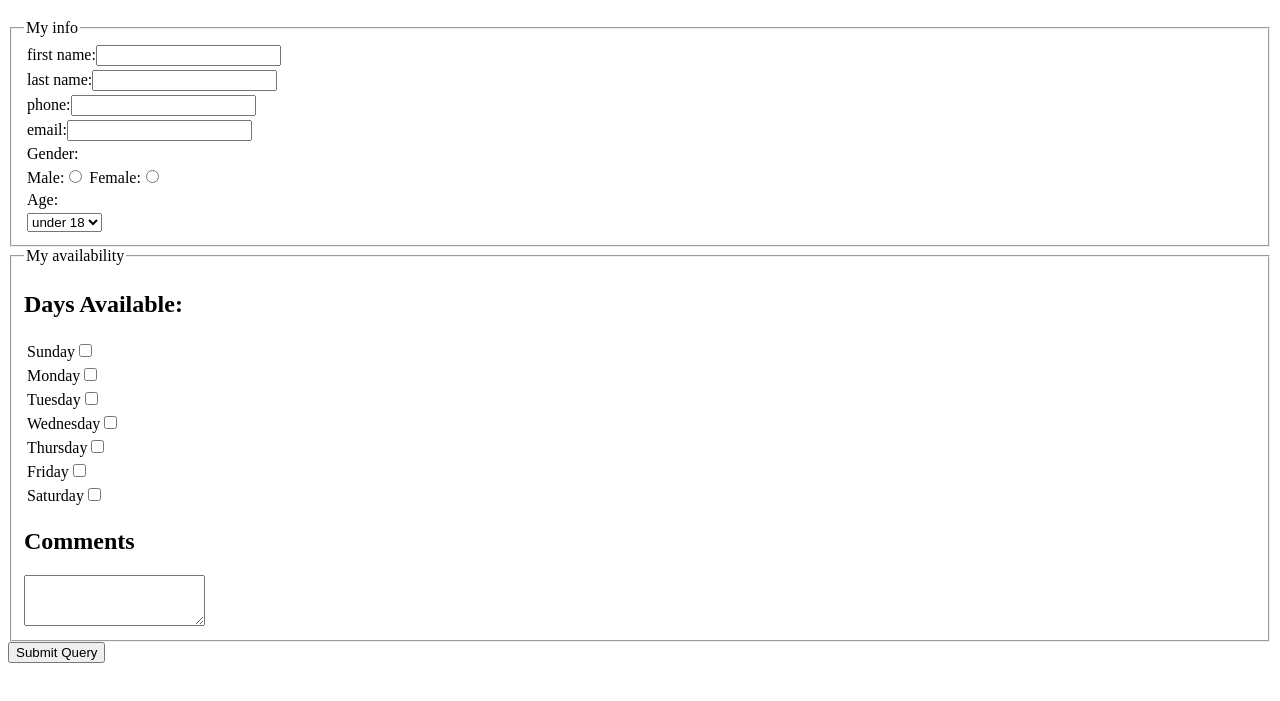
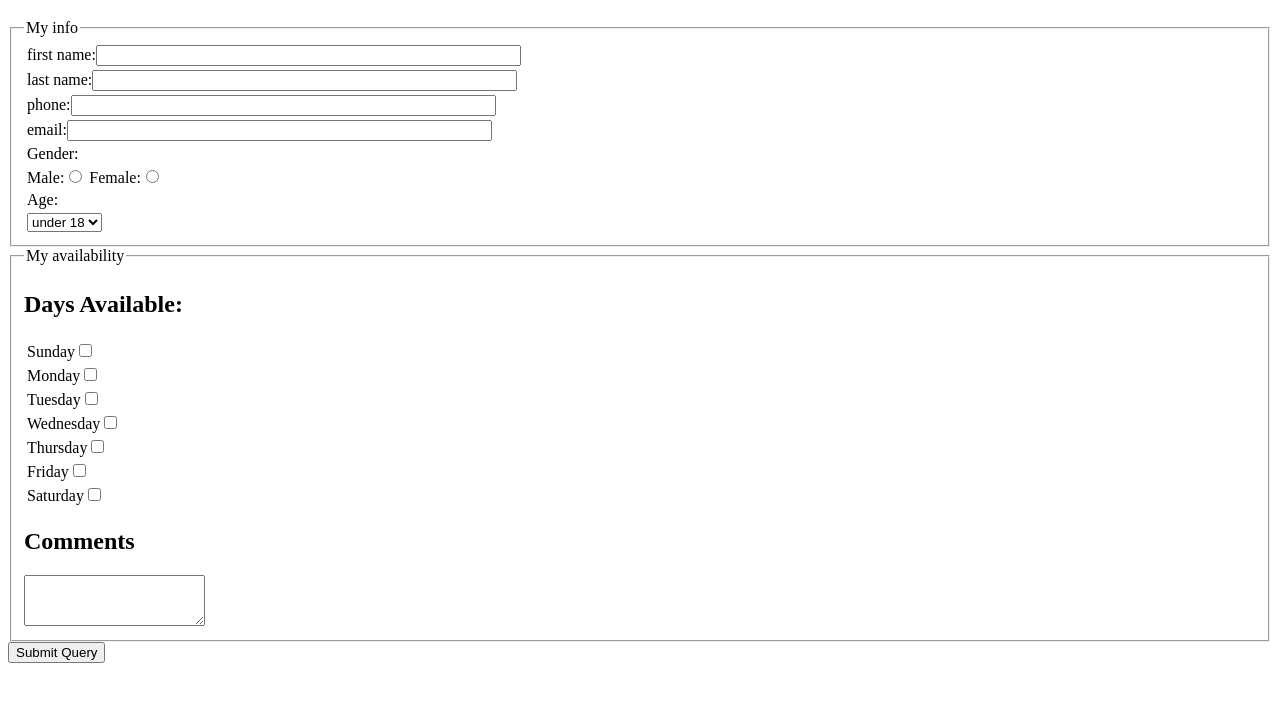
Before and after one commit to TechKeyAvatar/lab5, a plain HTML site: page index.html in a window 1280 px wide. Shown: the part 61-762 px from the top of the page. Drawn offline with Linux system fonts and the light colour scheme.

Commit message:
Update index.html

```diff
--- a/index.html
+++ b/index.html
@@ -23,10 +23,10 @@ $age = $_REQUEST['age_field'];
 
     <fieldset><legend>My info</legend>
       <table>
-        <tr><td><label>first name:<input type="text" name="first_name_field" maxlength="20"> </label></td></tr>
-        <tr><td><label>last name:<input type="text" name="last_name_field" maxlength="20"> </label></td></tr>
-        <tr><td><label>phone:<input type="text" name="phone_field" maxlength="20"> </label></td></tr>
-        <tr><td><label>email:<input type="text" name="email_field" maxlength="20"> </label></td></tr>
+        <tr><td><label>first name:<input type="text" name="first_name_field" size="50"> </label></td></tr>
+        <tr><td><label>last name:<input type="text" name="last_name_field" size="50"> </label></td></tr>
+        <tr><td><label>phone:<input type="text" name="phone_field" size="50"> </label></td></tr>
+        <tr><td><label>email:<input type="text" name="email_field" size="50"> </label></td></tr>
 
         <tr><td>Gender:</td></tr>
         <tr><td>
```
